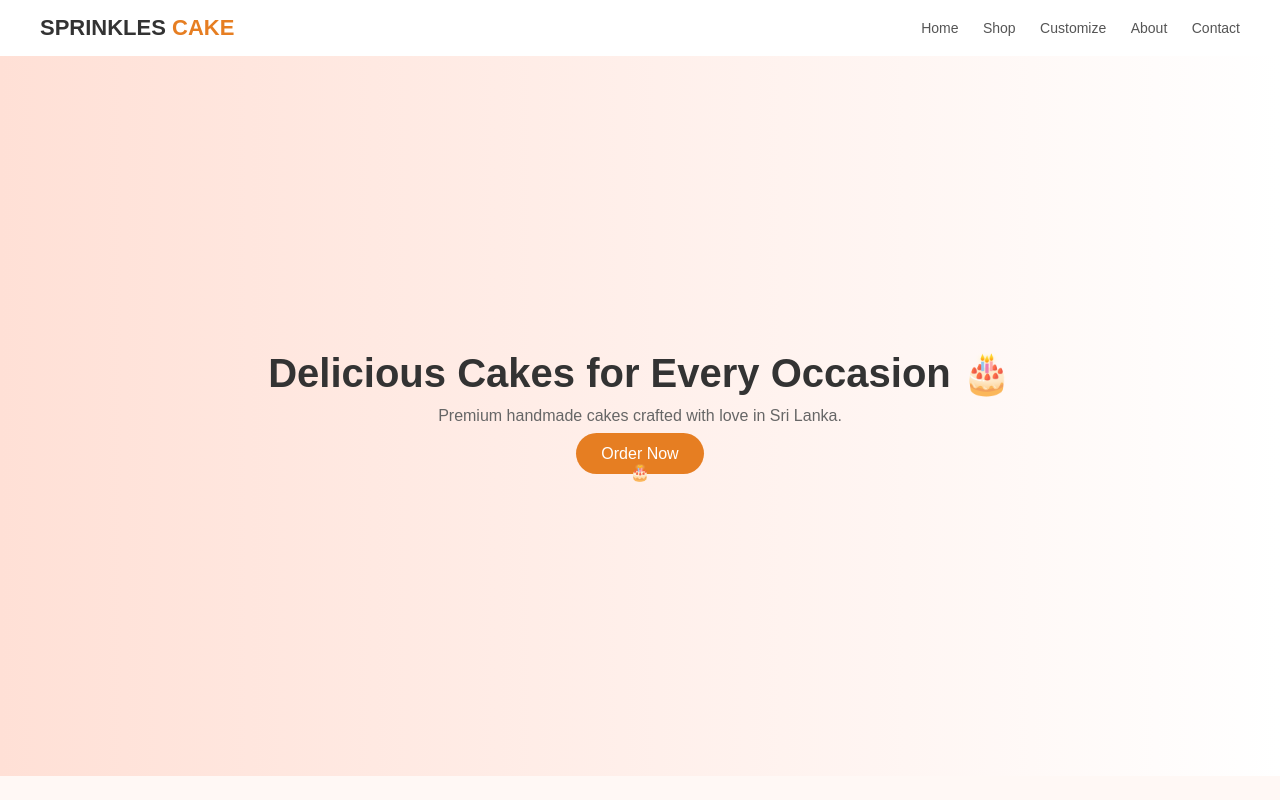
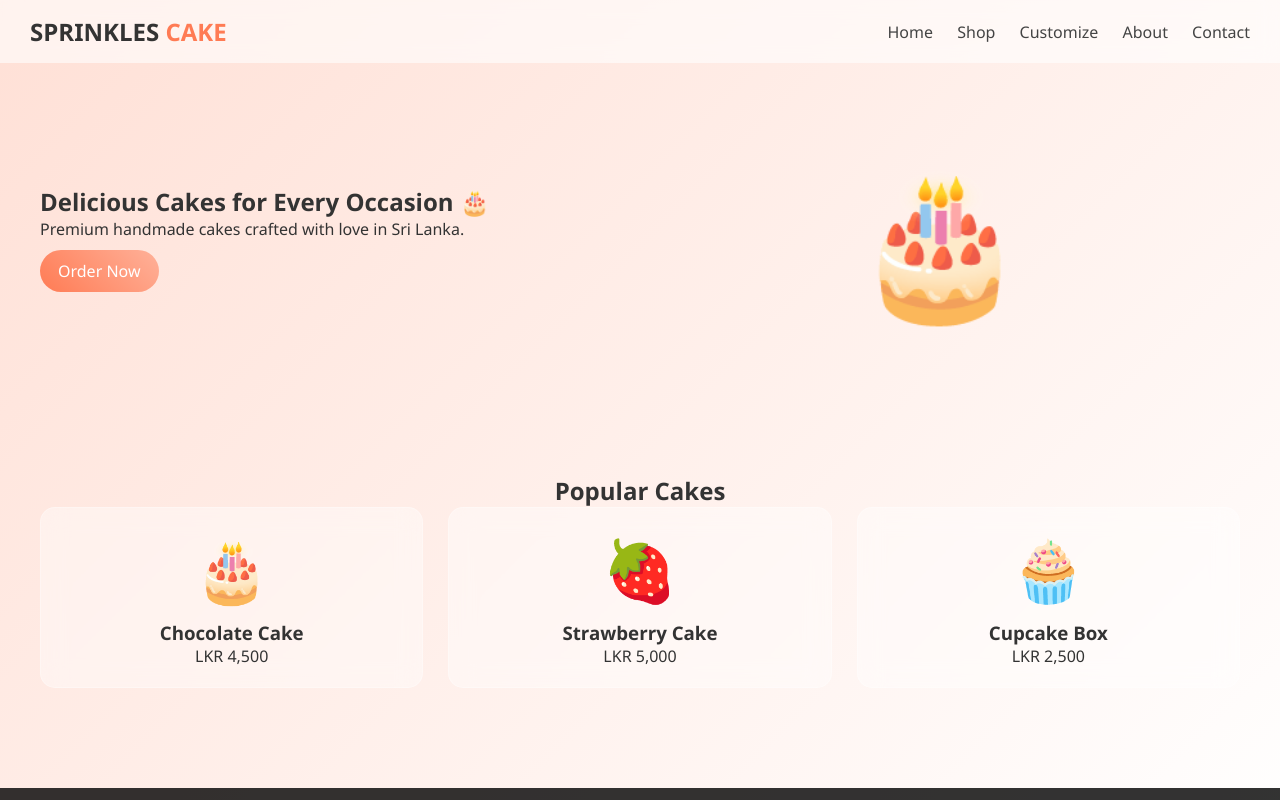
Before and after one commit to aushadhini/Sprinkles-Cake-, a plain HTML site: page index.html in a window 1280 px wide. Shown: the top 800 px of the page. Drawn offline with Linux system fonts and the light colour scheme.

Commit message:
style: upgrade UI with glassmorphism design and modern styling

```diff
--- a/css/style.css
+++ b/css/style.css
@@ -3,20 +3,22 @@
   margin: 0;
   padding: 0;
   box-sizing: border-box;
-  font-family: Arial, sans-serif;
+  font-family: 'Segoe UI', sans-serif;
 }
 
 /* BODY */
 body {
-  background: #fff8f5;
+  background: linear-gradient(135deg, #ffe0d6, #fff);
   color: #333;
 }
 
 /* NAVBAR */
-nav {
-  background: white;
-  padding: 15px 40px;
-  box-shadow: 0 2px 10px rgba(0,0,0,0.05);
+.navbar {
+  background: rgba(255,255,255,0.6);
+  backdrop-filter: blur(10px);
+  padding: 15px 30px;
+  position: sticky;
+  top: 0;
 }
 
 .nav-inner {
@@ -25,111 +27,92 @@ nav {
   align-items: center;
 }
 
-.logo {
-  font-size: 22px;
-  font-weight: bold;
-}
-
 .logo span {
-  color: #e67e22;
+  color: #ff7b54;
 }
 
 .nav-links a {
   margin-left: 20px;
   text-decoration: none;
-  color: #555;
-  font-size: 14px;
+  color: #444;
+  font-weight: 500;
 }
 
 .nav-links a:hover {
-  color: #e67e22;
+  color: #ff7b54;
 }
 
 /* HERO */
 .hero {
-  height: 90vh;
-  background: linear-gradient(to right, #ffe0d6, #fff);
-  display: flex;
-  justify-content: center;
+  padding: 80px 40px;
+}
+
+.hero-grid {
+  display: grid;
+  grid-template-columns: 1fr 1fr;
   align-items: center;
+}
+
+.hero-img {
+  font-size: 140px;
   text-align: center;
 }
 
-.hero h1 {
-  font-size: 40px;
-  margin-bottom: 10px;
-}
-
-.hero p {
-  margin-bottom: 20px;
-  color: #666;
-}
-
-.btn {
-  padding: 12px 25px;
-  background: #e67e22;
-  color: white;
-  text-decoration: none;
-  border-radius: 25px;
-}
-
-.btn:hover {
-  background: #d35400;
-}
-
-/* SECTIONS */
+/* SECTION */
 .section {
   padding: 60px 40px;
   text-align: center;
 }
 
-.section.light {
-  background: #fff;
-}
-
-.section h2 {
-  margin-bottom: 30px;
-}
-
 /* GRID */
 .grid {
   display: grid;
-  grid-template-columns: repeat(auto-fit, minmax(200px, 1fr));
-  gap: 20px;
+  grid-template-columns: repeat(auto-fit, minmax(220px, 1fr));
+  gap: 25px;
 }
 
-/* CARDS */
+/* GLASS CARD */
 .card {
-  padding: 30px;
-  background: white;
-  border-radius: 10px;
-  font-size: 18px;
-  box-shadow: 0 2px 10px rgba(0,0,0,0.05);
+  background: rgba(255,255,255,0.4);
+  backdrop-filter: blur(12px);
+  border-radius: 15px;
+  padding: 20px;
+  transition: 0.3s;
+  border: 1px solid rgba(255,255,255,0.3);
 }
 
-/* PRODUCTS */
-.product {
-  background: white;
-  padding: 20px;
-  border-radius: 10px;
+.card:hover {
+  transform: translateY(-8px) scale(1.02);
 }
 
-.product .img {
-  font-size: 50px;
+/* IMAGE */
+.img {
+  font-size: 60px;
   margin-bottom: 10px;
 }
 
-/* TEXT */
-.center {
-  max-width: 600px;
-  margin: auto;
-  color: #666;
+/* BUTTON */
+button, .btn {
+  padding: 10px 18px;
+  border: none;
+  border-radius: 25px;
+  background: linear-gradient(45deg, #ff7b54, #ffb199);
+  color: white;
+  cursor: pointer;
+  margin-top: 10px;
+  display: inline-block;
+  text-decoration: none;
+}
+
+button:hover, .btn:hover {
+  opacity: 0.85;
 }
 
 /* FOOTER */
 footer {
-  background: #333;
+  margin-top: 40px;
+  background: rgba(0,0,0,0.8);
   color: white;
-  padding: 30px;
   text-align: center;
+  padding: 20px;
 }
```
